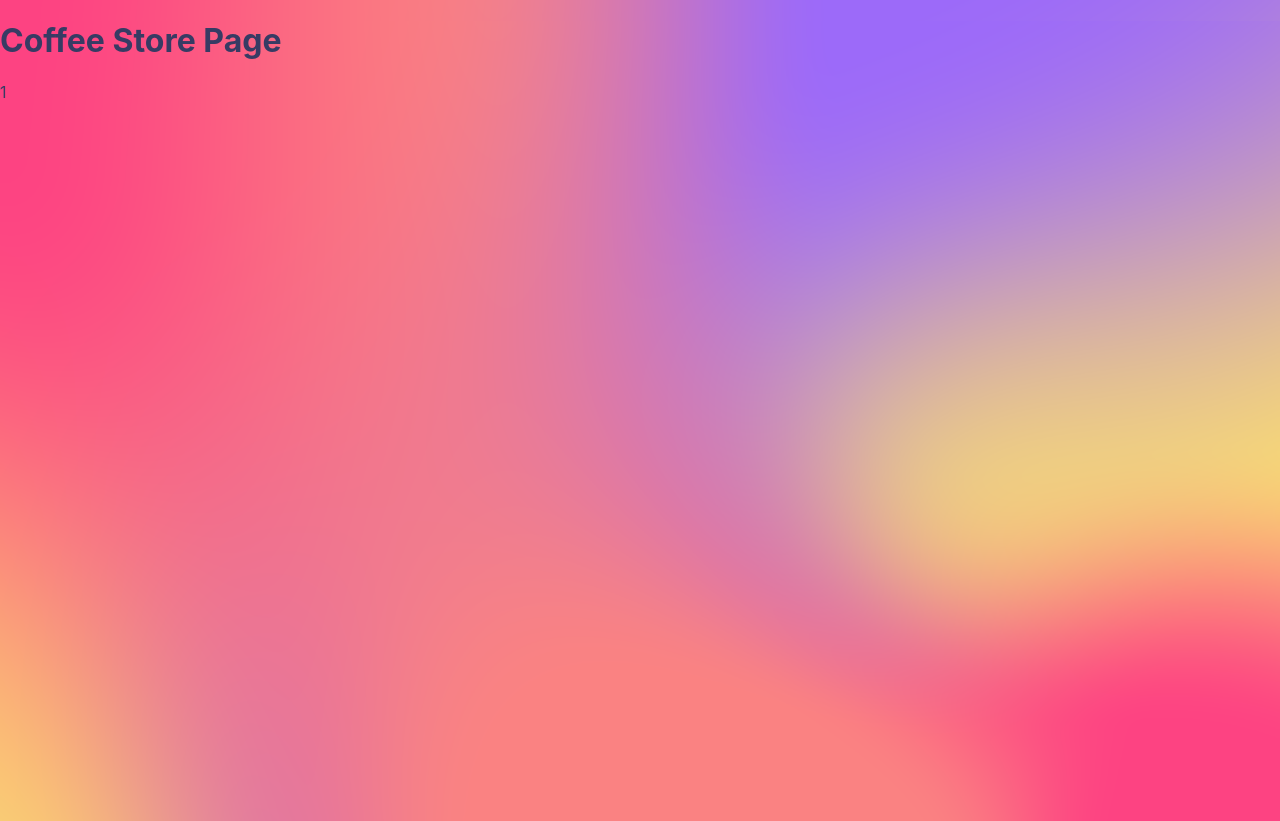
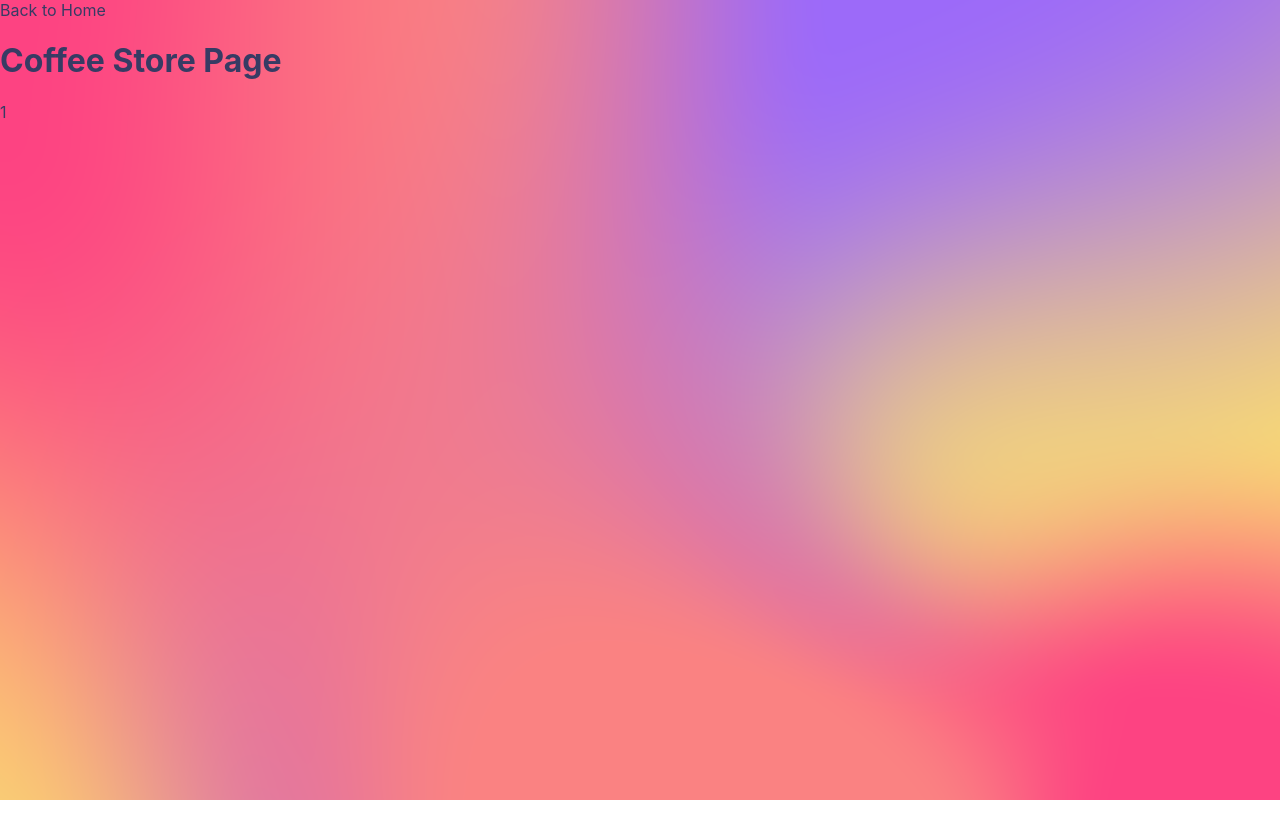
Before and after one commit to Severus7/coffee-connoisseur, a Next.js app: page /coffee-store/1 in a window 1280 px wide. After the commit the page ends 800 px from the top, so only its background shows below. Built offline with nearby package versions, Linux system fonts and the light colour scheme.

Commit message:
added route using Link component

```diff
--- a/pages/coffee-store/[id].jsx
+++ b/pages/coffee-store/[id].jsx
@@ -1,4 +1,5 @@
 import { useRouter } from "next/router";
+import Link from "next/link";
 
 const CoffeeStore = () => {
   const router = useRouter();
@@ -6,6 +7,9 @@
 
   return (
     <div>
+      <Link href="/">
+        <a>Back to Home</a>
+      </Link>
       <h1>Coffee Store Page</h1>
       <p>{router.query.id}</p>
     </div>
```
